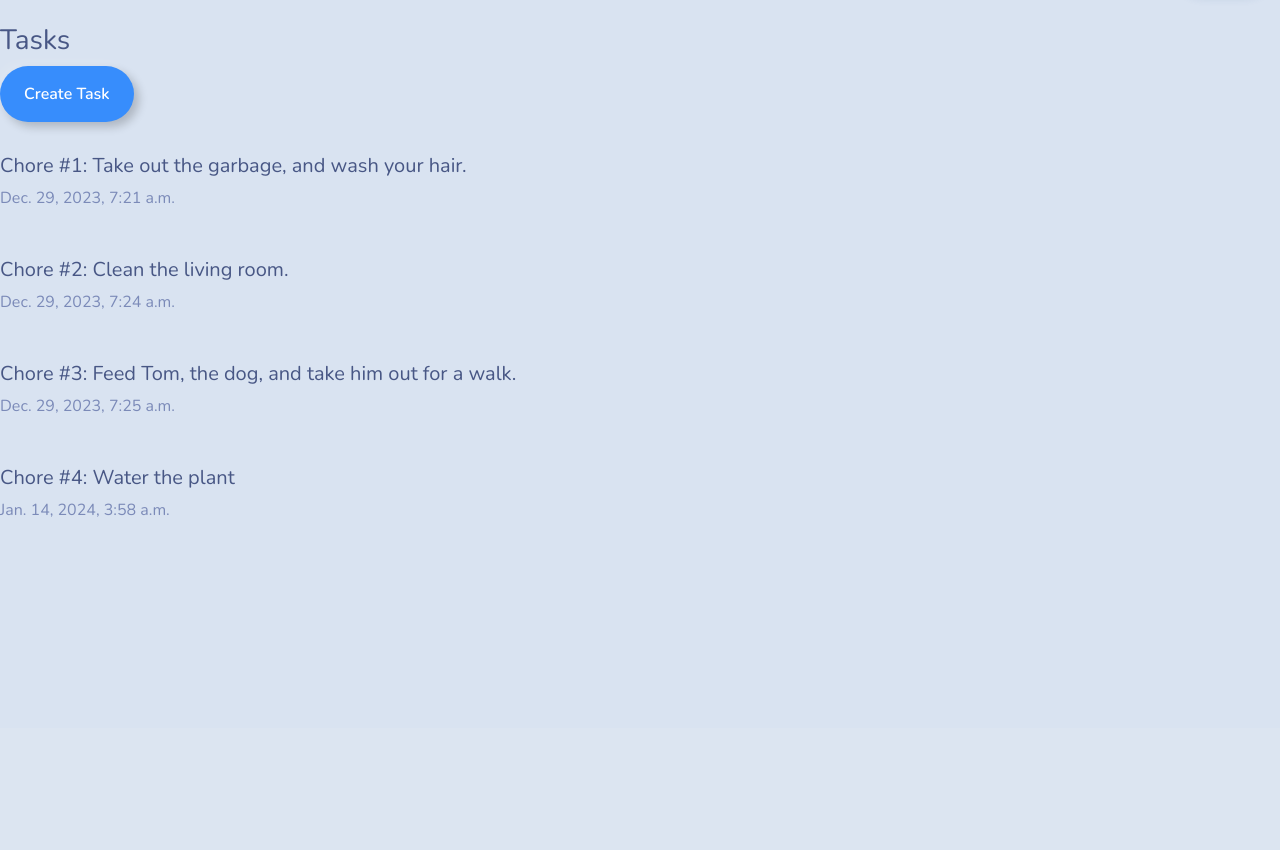
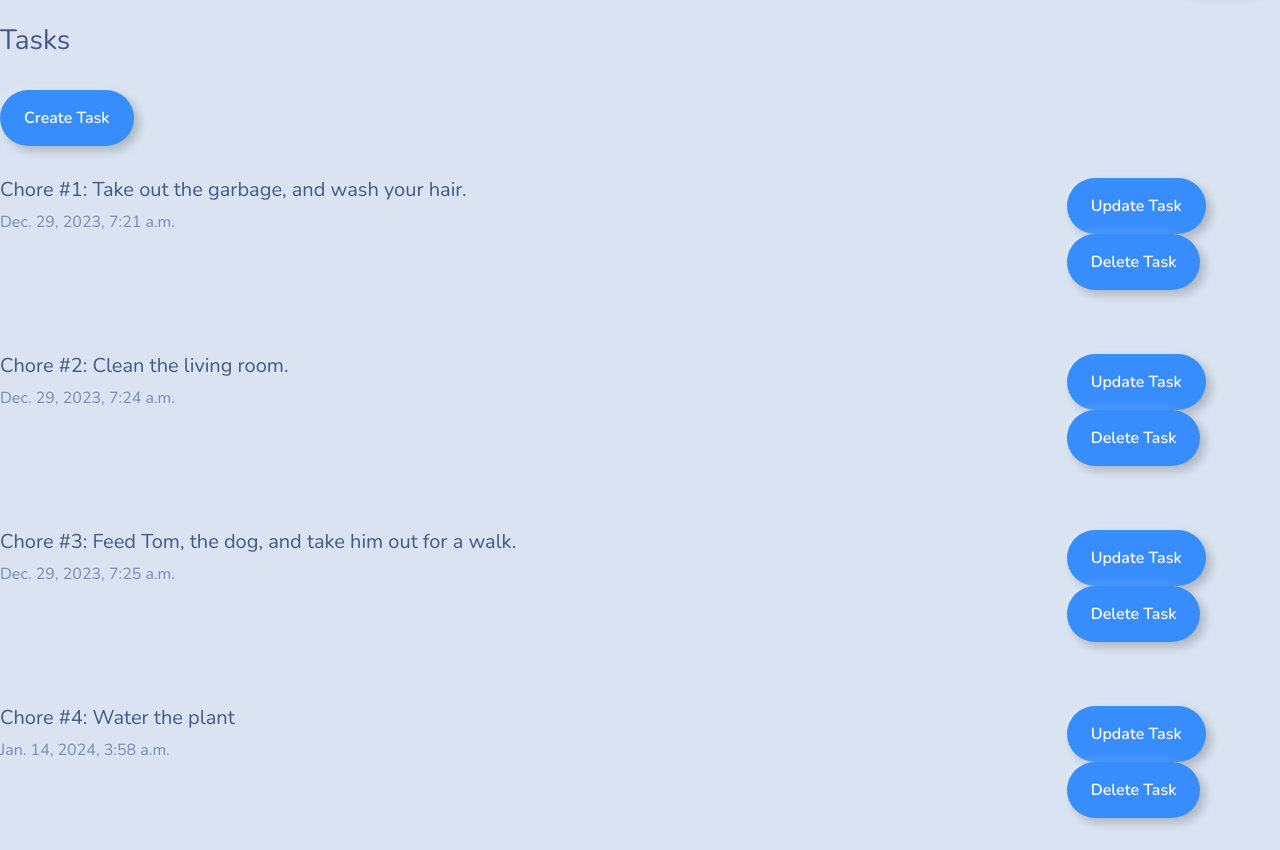
Before and after one commit to Chanpitou/SmartMirror, a Django app: page /tasks/ in a window 1280 px wide. Shown: the part 72-922 px from the top of the page. Before the commit the page ends 589 px from the top, so only its background shows below. Run offline with Django 5.2, Linux system fonts and the light colour scheme; data comes from the database, SQL or seed files in the repository; both versions use the stored data as it was after the commit; some libraries are stand-ins or nearby versions.

Commit message:
CRUD --- Update & Delete, update and delete forms

```diff
--- a/base/models.py
+++ b/base/models.py
@@ -3,7 +3,7 @@ from django.db import models
 
 # Create your models here.
 class Task(models.Model):
-    topic = models.CharField(max_length=200)
+    topic = models.CharField(max_length=200, null=False)
     description = models.TextField(null=True)
     updated = models.DateTimeField(auto_now=True)
     created = models.DateTimeField(auto_now_add=True)
--- a/base/templates/base/create_task.html
+++ b/base/templates/base/create_task.html
@@ -4,7 +4,6 @@
     <h3>Create a new task</h3>
     <form action="" method="POST">
         {% csrf_token %}
-
         <input
             type="text"
             class="form-control"
@@ -21,8 +20,11 @@
             placeholder="Enter Description"
             name="task-description"
         ></textarea>
-        <button type="submit" class="btn btn-primary">submit</button>
+        <button type="submit" class="btn btn-primary">Submit</button>
     </form>
+    <a href="{%url 'tasks'%}">
+        <button type="submit" class="btn btn-primary">Cancel</button>
+    </a>
 </div>
 
 {% endblock content %}
--- a/base/templates/base/tasks.html
+++ b/base/templates/base/tasks.html
@@ -1,20 +1,41 @@
 {% extends 'main.html' %} {% block content %}
 <br />
-
-<div class="task-container">
+<style>
+    .task-container {
+        display: grid;
+        grid-template-columns: 5fr 1fr;
+    }
+</style>
+<div>
     <div>
         <h3>Tasks</h3>
+        <hr />
         <a href="{% url 'create-task' %}">
             <button type="button" class="btn btn-outline-primary">
                 Create Task
             </button>
         </a>
+
         {% for task in tasks %}
 
         <hr />
-        <div>
-            <h5>{{ task.topic }}: {{ task.description }}</h5>
-            <p>{{ task.created }}</p>
+        <div class="task-container">
+            <div>
+                <h5>{{ task.topic }}: {{ task.description }}</h5>
+                <p>{{ task.created }}</p>
+            </div>
+            <div>
+                <a href="{% url 'update-task' task.id%}">
+                    <button type="button" class="btn btn-outline-primary">
+                        Update Task
+                    </button>
+                </a>
+                <a href="{% url 'delete-task' task.id%}">
+                    <button type="button" class="btn btn-outline-primary">
+                        Delete Task
+                    </button>
+                </a>
+            </div>
             <hr />
         </div>
         {% endfor %}
--- a/base/urls.py
+++ b/base/urls.py
@@ -5,4 +5,6 @@ urlpatterns = [
     path("", views.index, name="home"),
     path("tasks/", views.tasks, name="tasks"),
     path("createtask/", views.createTask, name="create-task"),
+    path("updatetask/<str:pk>/", views.updateTask, name="update-task"),
+    path("deletetask/<str:pk>/", views.deleteTask, name="delete-task"),
 ]
--- a/base/views.py
+++ b/base/views.py
@@ -18,7 +18,7 @@ def tasks(request):
 
 # Creating new tasks
 def createTask(request):
-    form = TaskForm()
+    # form = TaskForm()
     if request.method == "POST":
         Task.objects.create(
             topic=request.POST.get("task-topic"),
@@ -28,3 +28,26 @@ def createTask(request):
 
     context = {}
     return render(request, "base/create_task.html", context)
+
+
+# Update task
+def updateTask(request, pk):
+    task = Task.objects.get(id=pk)
+    form = TaskForm(instance=task)
+    if request.method == "POST":
+        task.topic = request.POST.get("topic")
+        task.description = request.POST.get("description")
+        task.save()
+        return redirect("tasks")
+    context = {"form": form}
+    return render(request, "base/update_task.html", context)
+
+
+# Delete task
+def deleteTask(request, pk):
+    task = Task.objects.get(id=pk)
+    if request.method == "POST":
+        task.delete()
+        return redirect("tasks")
+    context = {"obj": task}
+    return render(request, "base/delete_task.html", context)
```
Also changed, not shown: base/templates/base/delete_task.html (added, +18 -0 lines), base/templates/base/update_task.html (added, +14 -0 lines), db.sqlite3.
